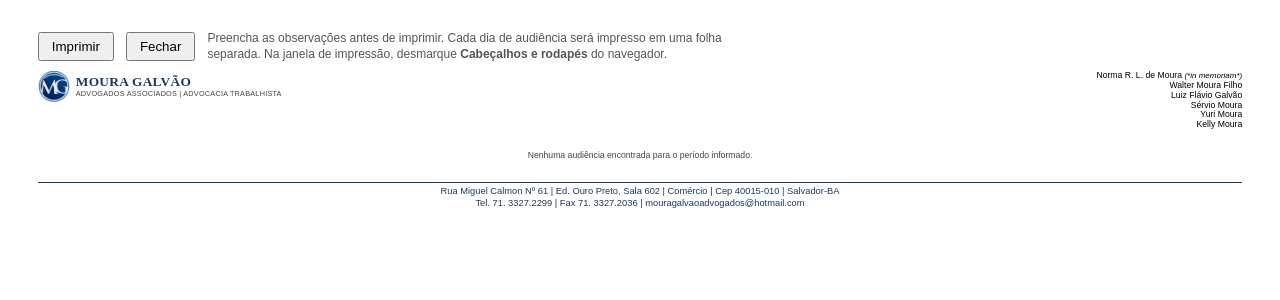
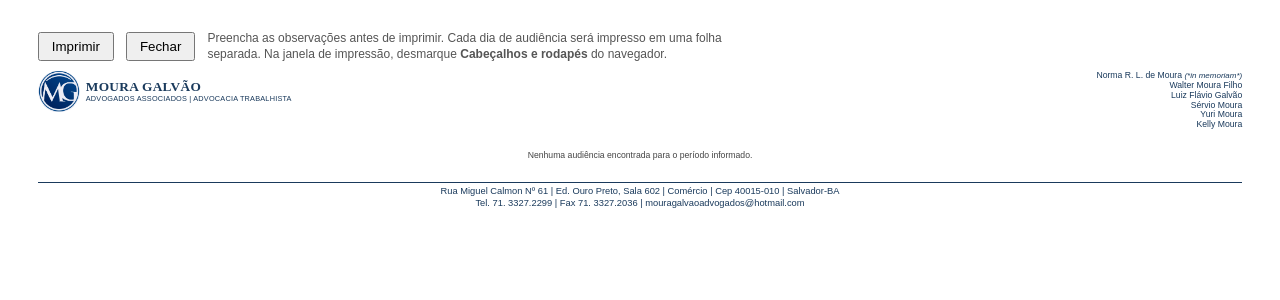
Before and after one commit to Ricardo-Santos-Tostas/Galvao, a PHP site: page /views/imprimir/pauta_audiencias.php in a window 1280 px wide. Shown: the top 300 px of the page. Run offline with PHP 8.4, Linux system fonts and the light colour scheme.

Commit message:
Ajusta cabecalho de impressao: textos em azul e logo maior.

```diff
--- a/advocacia/views/imprimir/estilos_impressao.php
+++ b/advocacia/views/imprimir/estilos_impressao.php
@@ -73,8 +73,8 @@ $estilosExtras = $estilosExtras ?? '';
         min-width: 0;
     }
     .imp-cabecalho-logo {
-        width: 32px;
-        height: 32px;
+        width: 42px;
+        height: 42px;
         object-fit: contain;
         flex-shrink: 0;
     }
@@ -90,7 +90,7 @@ $estilosExtras = $estilosExtras ?? '';
         margin-top: 1px;
         font-size: 5.5pt;
         letter-spacing: 0.2px;
-        color: #444;
+        color: #1a3a5c;
         text-transform: uppercase;
         line-height: 1.2;
     }
@@ -100,8 +100,9 @@ $estilosExtras = $estilosExtras ?? '';
         font-size: 6.5pt;
         line-height: 1.15;
         flex-shrink: 0;
+        color: #1a3a5c;
     }
-    .imp-socios em { font-style: italic; font-size: 6pt; }
+    .imp-socios em { font-style: italic; font-size: 6pt; color: #1a3a5c; }
 
     .imp-rodape {
         padding-top: 3px;
@@ -195,6 +196,12 @@ $estilosExtras = $estilosExtras ?? '';
             -webkit-print-color-adjust: exact;
             print-color-adjust: exact;
         }
+        .imp-cabecalho-sub,
+        .imp-socios,
+        .imp-socios em {
+            -webkit-print-color-adjust: exact;
+            print-color-adjust: exact;
+        }
     }
 
     <?= $estilosExtras ?>
```
